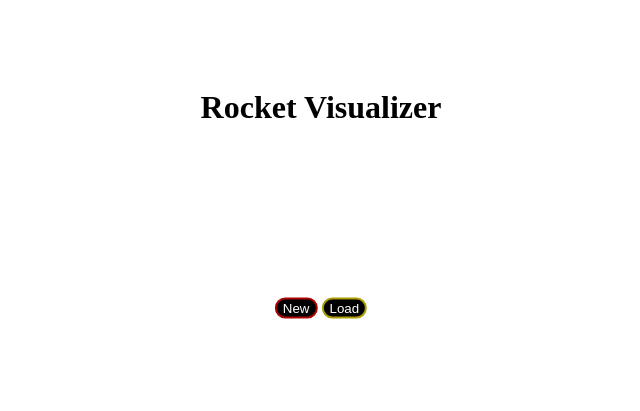
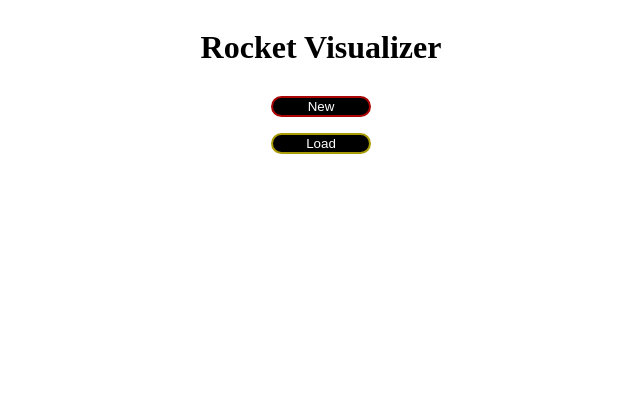
Before and after one commit to Multi-Stage-Rocket-Controller/MSRC, an Electron app: page src/main.html in a window 800 px wide. Shown: the whole page, without its empty margins (79-719 px from the left). Drawn offline with Linux system fonts and the light colour scheme.

Commit message:
Centered and aligned btn and title

```diff
--- a/src/main.html
+++ b/src/main.html
@@ -8,6 +8,7 @@
         color: white;
         border: 2px solid #aa9c04;
         text-align: center;
+        width: 100px;
       }
       .buttonNew {
         border-radius: 12px;
@@ -15,31 +16,28 @@
         color: white;
         border: 2px solid #aa0404;
         text-align: center;
+        width: 100px;
       }
-      .container {
-        height: 200px;
-        position: relative;
+      .btnContainer {
+        display: flex;
+        justify-content: center;
+        padding: 8px;
       }
-
-      .center {
-        margin: 0;
-        position: absolute;
-        top: 50%;
-        left: 50%;
-        -ms-transform: translate(-50%, -50%);
-        transform: translate(-50%, -50%);
+      .titleContainer {
+        display: flex;
+        justify-content: center;
       }
     </style>
   </head>
   <body>
-    <div class="container">
-      <div class="center">
+    <div class="splashScreen">
+      <div class="titleContainer">
         <h1>Rocket Visualizer</h1>
       </div>
-    </div>
-    <div class="container">
-      <div class="center">
+      <div class="btnContainer">
         <button class="buttonNew">New</button>
+      </div>
+      <div class="btnContainer">
         <button class="buttonLoad" onclick="promptFile()">Load</button>
       </div>
     </div>
```
